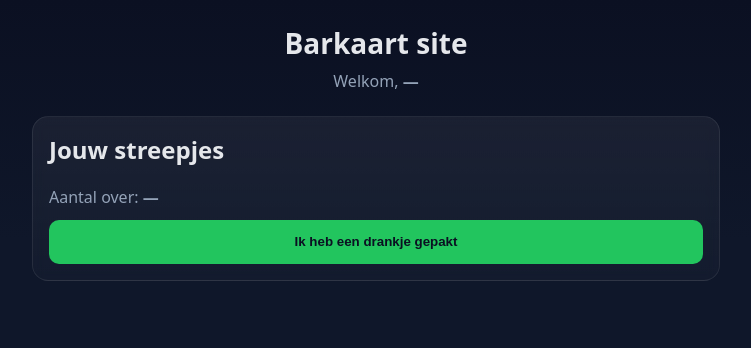
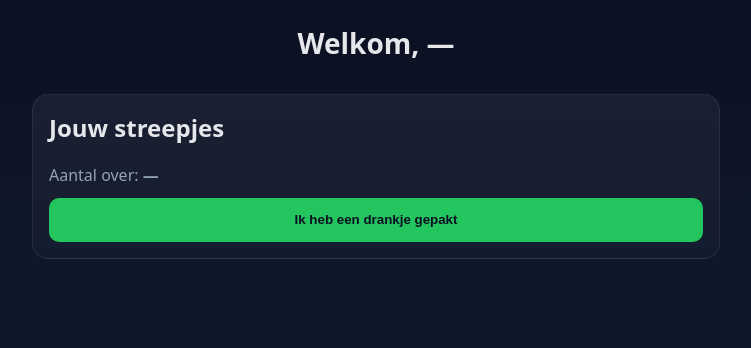
Before and after one commit to deschelevogel-sudo/barkaart-site, a website: page public/app.html in a window 1280 px wide. Shown: the whole page, without its empty margins (264-1015 px from the left). Drawn offline with Linux system fonts and the light colour scheme; no server answers; sample sign-in values are in the browser's storage.

Commit message:
Update app.html

```diff
--- a/public/app.html
+++ b/public/app.html
@@ -10,8 +10,7 @@
 </head>
 <body>
   <header>
-    <h1>Barkaart site</h1>
-    <p class="subtitle">Welkom, <strong id="displayName">—</strong></p>
+    <h1>Welkom, <strong id="displayName">—</strong></h1>
   </header>
 
   <main>
@@ -43,4 +42,5 @@
   <!-- BELANGRIJK: correcte JS-script tag -->
   <script src="/app.js"></script>
 </body>
+
 </html>
```
